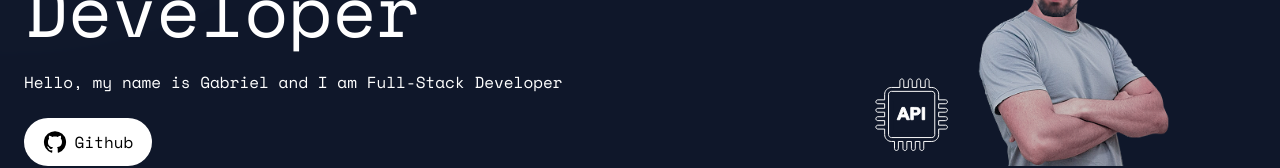
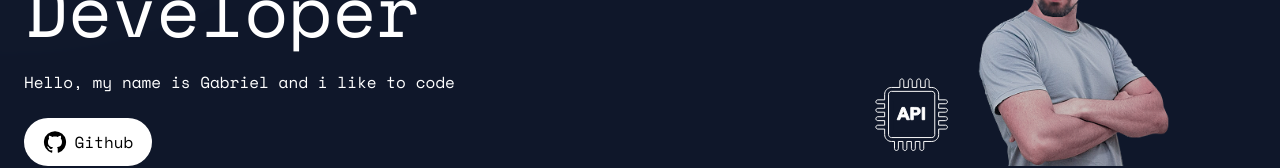
Before and after one commit to Stawor/Portfolio, a Next.js app: page / in a window 1280 px wide. Shown: the part 446-614 px from the top of the page. Built offline with nearby package versions, Linux system fonts and the light colour scheme; no server answers.

Commit message:
Update Hero.tsx

```diff
--- a/components/Hero.tsx
+++ b/components/Hero.tsx
@@ -46,7 +46,7 @@ export default function Hero() {
 				>
 					<div className="flex flex-col gap-6">
 						<h1 className="text-5xl xl:text-7xl ">{text} Web Developer</h1>
-						<p>Hello, my name is Gabriel and I am Full-Stack Developer</p>
+						<p>Hello, my name is Gabriel and i like to code</p>
 						<div className="flex gap-6">
 							<a href="https://github.com/Stawor?tab=repositories">
 								<div className=" h-[3rem] w-[8rem] bg-white text-black flex justify-center items-center gap-2 rounded-3xl hover:scale-110 transition-all">
```
